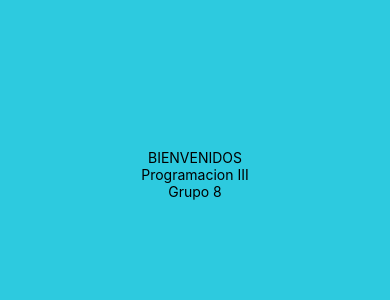
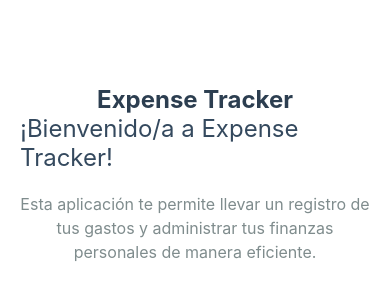
Before and after one commit to Santiag0159/ExpenseTracker, a React Native app: screen / in a window 390 px wide. Shown: the part 248-548 px from the top of the page. Built offline with nearby package versions, Linux system fonts and the light colour scheme.

Commit message:
Pantalla principal (User Story 3)

```diff
--- a/App.js
+++ b/App.js
@@ -1,22 +1,6 @@
-import { StatusBar } from 'expo-status-bar';
-import { StyleSheet, Text, View } from 'react-native';
+import React from 'react';
+import HomeScreen from './src/screens/HomeScreen';
 
 export default function App() {
-  return (
-    <View style={styles.container}>
-      <Text>BIENVENIDOS</Text>
-      <Text>Programacion III</Text>
-      <Text>Grupo 8</Text>
-      <StatusBar style="auto" />
-    </View>
-  );
+  return <HomeScreen />;
 }
-
-const styles = StyleSheet.create({
-  container: {
-    flex: 1,
-    backgroundColor: '#2dcadf',
-    alignItems: 'center',
-    justifyContent: 'center',
-  },
-});
--- a/src/screens/HomeScreen.js
+++ b/src/screens/HomeScreen.js
@@ -0,0 +1,46 @@
+import React from 'react';
+import { View, Text, StyleSheet } from 'react-native';
+
+export default function HomeScreen() {
+    return (
+        <View style={styles.container}>
+            <Text style={styles.appName}>Expense Tracker
+            </Text>
+
+            <Text style={styles.welcomeMessage}>
+                ¡Bienvenido/a a Expense Tracker!
+            </Text>
+
+            <Text style={styles.description}>
+                Esta aplicación te permite llevar un registro de tus gastos y administrar tus finanzas personales de manera eficiente.
+            </Text>
+        </View>
+    );
+}
+
+const styles = StyleSheet.create({
+    container: {
+        flex: 1,
+        justifyContent: 'center',
+        alignItems: 'center',
+        padding: 20,
+        backgoundColor: '#f5f5f5',
+    },
+    appName: {
+        fontSize: 24,
+        fontWeight: 'bold',
+        color: '#2C3E50',
+        marginBotton: 10,
+    },
+    welcomeMessage: {
+        fontSize: 24,
+        color: '#34495E',
+        marginBottom: 20,
+    },
+    description: {
+        fontSize: 16,
+        color: '#7F8C8D',
+        textAlign: 'center',
+        lineHeight: 24,
+    },
+});
```
